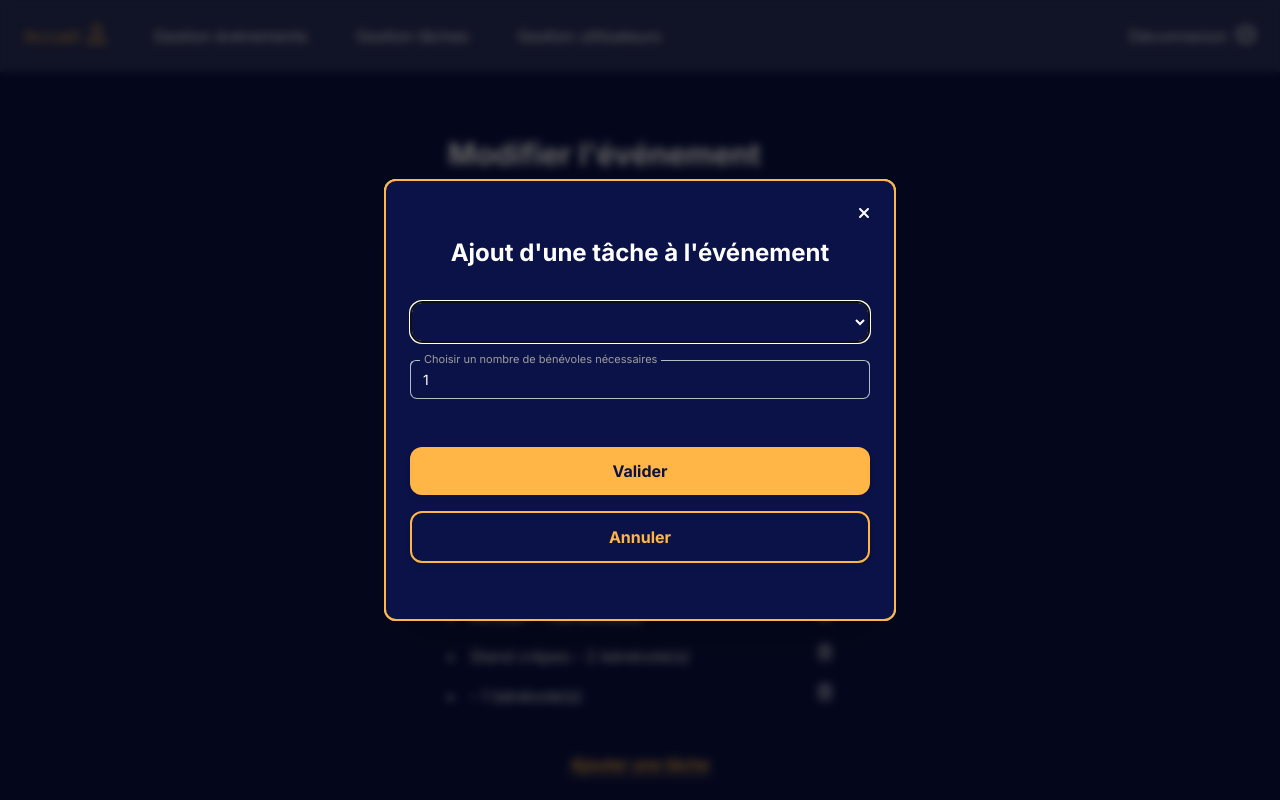
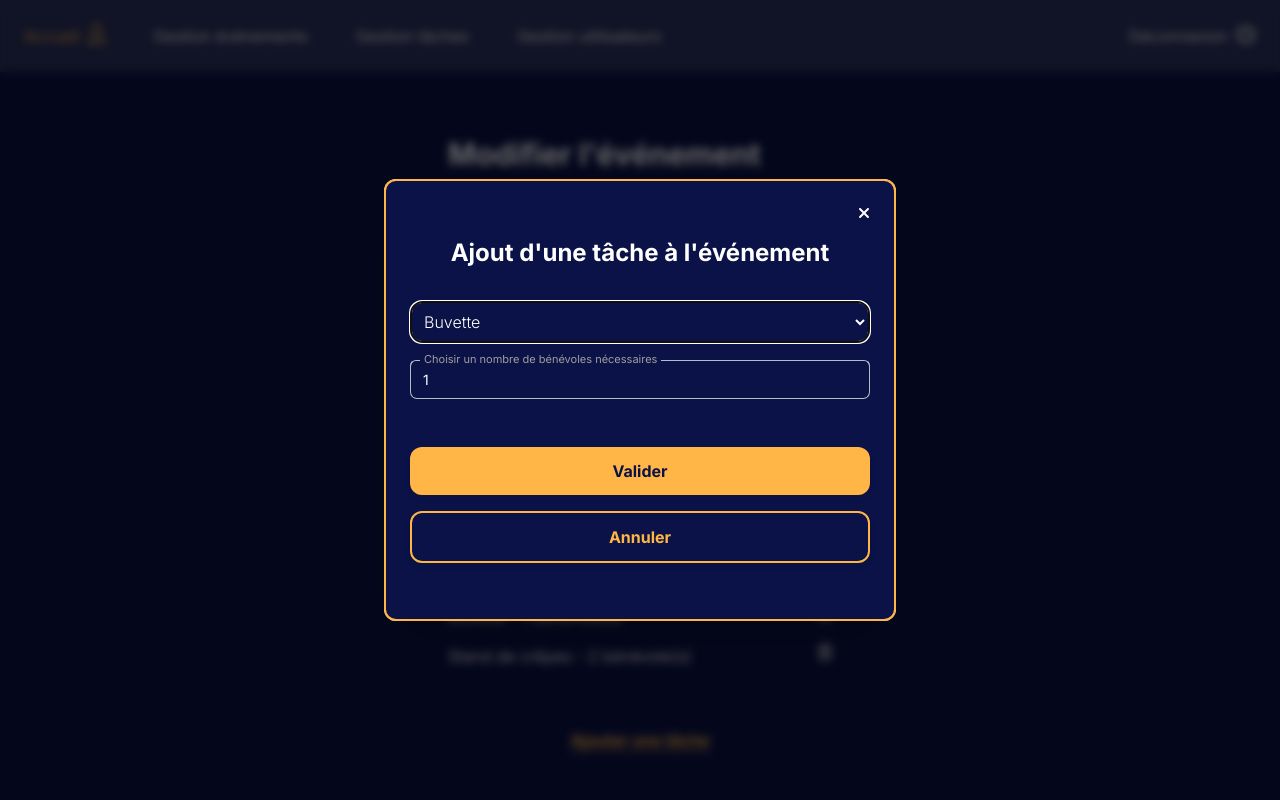
Before and after one commit to kersolo/ManagEvent_front, a React (Vite) app: page /admin/event/update/1 in a window 1280 px wide. Both pictures are taken after a click on the button "Ajouter une tâche". Shown: the top 800 px of the page. Built offline with nearby package versions, Linux system fonts and the light colour scheme.

Commit message:
EVENT_DEVPUNK-55 - set select default value, fix bugs in select display, add errors handling in modal inputs, fix infinite loop in useEffect

```diff
--- a/src/pages/Admin/HandleEvent/CreateUpdateEventPage.tsx
+++ b/src/pages/Admin/HandleEvent/CreateUpdateEventPage.tsx
@@ -20,26 +20,20 @@ import { CreateEventFormSchema } from "../../../services/schemas/CreateEventForm
 
 export default function CreateUpdateEventPage() {
   const navigate = useNavigate();
-  //modal handling
-  const [open, setOpen] = useState(false);
-  const handleOpen = () => setOpen(!open);
-  //switch Create/Update Forms
+
+  //switch Create/Update
   const { eventId } = useParams();
   const isCreateForm = !eventId;
 
-  //tasksList request
-  const { data: tasksList } = useQuery({
-    queryKey: ["tasksList"],
-    queryFn: () => getTasksList(),
-    staleTime: 0,
-  });
+  //modal handling
+  const [isModalOpen, setIsModalOpen] = useState(false);
+  const handleOpen = () => setIsModalOpen(!isModalOpen);
 
-  const { data: eventData } = useQuery({
-    queryKey: ["eventData"],
-    queryFn: () => getEventDataForUpdateEventPage(Number(eventId)),
-    staleTime: 0,
-    enabled: !isCreateForm,
-  });
+  // States to handle select options in modal form
+  const [selectDefaultValue, setSelectDefaultValue] = useState<string>("");
+  const [preRegisteredTaskNames, setPreRegisteredTaskNames] = useState<
+    string[]
+  >([]);
 
   // react-hook-form and yup validation
   const {
@@ -55,29 +49,71 @@ export default function CreateUpdateEventPage() {
   } = useForm<CreateEventFormType>({
     resolver: yupResolver(CreateEventFormSchema),
   });
-  // add modal inputs to react-hook-form in an array "tasks"
+
+  // display missions in main form before submit
+  const registeredTasks = watch("tasks");
+
+  // register modal inputs into react-hook-form inside a fieldArray "tasks"
   const { fields, append, remove } = useFieldArray({
     control,
     name: "tasks",
   });
-  // variables to display registered tasks on primary form
-  const registeredTasks = watch("tasks");
 
+  //tasksList request
+  const { data: tasksList } = useQuery({
+    queryKey: ["tasksList"],
+    queryFn: () => getTasksList(),
+    staleTime: 0,
+  });
+
+  //eventData request (when update form)
+  const { data: eventData } = useQuery({
+    queryKey: ["eventData"],
+    queryFn: () => getEventDataForUpdateEventPage(Number(eventId)),
+    staleTime: 0,
+    enabled: !isCreateForm,
+  });
+
+  // prefill form with eventData & init registeredTaskNames and selectDefaultValue with eventData when update
   useEffect(() => {
+    console.log(1);
     if (!isCreateForm) {
       reset(eventData);
     }
   }, [eventData, isCreateForm, reset]);
 
+  useEffect(() => {
+    console.log(2);
+    if (eventData) {
+      eventData.tasks.forEach((task) =>
+        setPreRegisteredTaskNames([...preRegisteredTaskNames, task.taskName])
+      );
+    }
+  }, [eventData]);
+
+  useEffect(() => {
+    console.log(3);
+    if (tasksList) {
+      const filteredTasksList = tasksList.filter(
+        (task) => !preRegisteredTaskNames.includes(task.name)
+      );
+      if (filteredTasksList.length > 0) {
+        setSelectDefaultValue(filteredTasksList[0].name);
+      }
+    }
+  }, [preRegisteredTaskNames, tasksList]);
+
+  // submit form
   const onSubmit = (data: CreateEventFormType) => {
     console.log(data);
+    // A DECOMMENTER AU CABLAGE:
     // if (isUpdateMode) {
     //   const response = axios.put(`/event/${eventId}`, data)
     //   }
     // else {
     //   const response = axios.post("/event", data)
     //   }
-    // navigate("/admin");
+    navigate("/admin/event");
   };
 
   return (
@@ -88,6 +124,7 @@ export default function CreateUpdateEventPage() {
       <h1 className="h1-size mb-4">
         {isCreateForm ? "Créer un événement" : "Modifier l'événement"}
       </h1>
+
       <InputDefault
         label="Nom"
         name="title"
@@ -95,7 +132,6 @@ export default function CreateUpdateEventPage() {
         register={register}
         errors={errors}
       />
-
       <DatePickerDefault
         errors={errors}
         setError={setError}
@@ -103,7 +139,6 @@ export default function CreateUpdateEventPage() {
         startDateWhenUpdate={eventData?.startDate}
         endDateWhenUpdate={eventData?.endDate}
       />
-
       <InputDefault
         label="Adresse"
         name="adress"
@@ -117,23 +152,32 @@ export default function CreateUpdateEventPage() {
         register={register}
         errors={errors}
       />
+      <p className="underline">Tâches associées : </p>
 
-      <p className="underline">Tâches associées : </p>
       {registeredTasks && registeredTasks.length > 0 ? (
         registeredTasks.map((registeredTask, index) => (
-          <div key={index} className="flex justify-between">
-            <li>
+          <div key={index}>
+            {registeredTask.taskName !== "" ? (
+              <li className="flex justify-between">
+                <p>
                   {registeredTask.taskName} - {registeredTask.volunteerNumber}{" "}
                   bénévole(s)
-            </li>
+                </p>
                 <FontAwesomeIcon
                   onClick={(e) => {
                     e.preventDefault();
                     remove(index);
+                    setPreRegisteredTaskNames((preRegisteredTaskNames) =>
+                      preRegisteredTaskNames.filter(
+                        (taskName) => taskName !== registeredTask.taskName
+                      )
+                    );
                   }}
                   icon={faTrashCan}
                   className="hover:cursor-pointer"
                 />
+              </li>
+            ) : null}
           </div>
         ))
       ) : (
@@ -144,6 +188,8 @@ export default function CreateUpdateEventPage() {
           {errors.tasks?.root?.message}
         </small>
       )}
+
+      {tasksList && preRegisteredTaskNames.length !== tasksList.length ? (
         <ButtonDefault
           variant="tertiary"
           className="mb-6"
@@ -154,9 +200,15 @@ export default function CreateUpdateEventPage() {
         >
           Ajouter une tâche
         </ButtonDefault>
+      ) : (
+        <small className="text-redDP">
+          Pas d'autres tâches disponibles. Vous pouvez créer de nouvelles tâche
+          depuis l'espace "Gestion tâches" du panel admin.
+        </small>
+      )}
 
       <Dialog
-        open={open}
+        open={isModalOpen}
         handler={() => {
           remove(fields.length - 1);
           handleOpen();
@@ -182,9 +234,12 @@ export default function CreateUpdateEventPage() {
             id="taskName"
             {...register(`tasks.${fields.length - 1}.taskName`)}
             className="border-dp p-2 bg-darkBlueDP"
-            defaultValue={tasksList && tasksList[0].name}
+            value={selectDefaultValue}
+            onChange={(e) => setSelectDefaultValue(e.target.value)}
           >
-            {tasksList?.map((task) => (
+            {tasksList
+              ?.filter((task) => !preRegisteredTaskNames.includes(task.name))
+              .map((task) => (
                 <option key={task.id} value={task.name} className="capitalize">
                   {task.name}
                 </option>
@@ -200,7 +255,12 @@ export default function CreateUpdateEventPage() {
           />
           <div className="flex flex-col gap-4 my-8">
             <ButtonDefault
-              onClick={() => {
+              onClick={(e) => {
+                e.preventDefault();
+                setPreRegisteredTaskNames([
+                  ...preRegisteredTaskNames,
+                  selectDefaultValue,
+                ]);
                 handleOpen();
                 clearErrors("tasks");
               }}
--- a/src/services/fakers/eventsFaker.ts
+++ b/src/services/fakers/eventsFaker.ts
@@ -11,7 +11,7 @@ export const eventDataFaker = [
         volunteerNumber: 1,
       },
       {
-        taskName: "Buvette",
+        taskName: "Billeterie",
         volunteerNumber: 2,
       },
     ],
@@ -20,15 +20,15 @@ export const eventDataFaker = [
     title: "Journée portes ouvertes",
     startDate: new Date(),
     endDate: new Date(),
-    adress: "Gymnase",
-    description: "Venez découvrir la gym !",
+    adress: "Stade",
+    description: "Venez découvrir le rugby !",
     tasks: [
       {
-        taskName: "Accueil",
+        taskName: "Buvette",
         volunteerNumber: 1,
       },
       {
-        taskName: "Stand crèpes",
+        taskName: "Stand de crêpes",
         volunteerNumber: 2,
       },
     ],
--- a/src/services/fakers/tasksFaker.ts
+++ b/src/services/fakers/tasksFaker.ts
@@ -4,16 +4,21 @@ export const tasksListFaker: TaskInterface[] = [
   {
     id: 1,
     name: "Buvette",
-    description: "Description buvette",
+    description: "Description Buvette",
   },
   {
     id: 2,
     name: "Gestion des maillots",
-    description: "Description buvette",
+    description: "Description Maillots",
   },
   {
     id: 3,
     name: "Billeterie",
-    description: "Description buvette",
+    description: "Description Billeterie",
+  },
+  {
+    id: 4,
+    name: "Stand de crêpes",
+    description: "Description Crêpes",
   },
 ];
```
Lines whose indentation alone changed are shown as unchanged.
